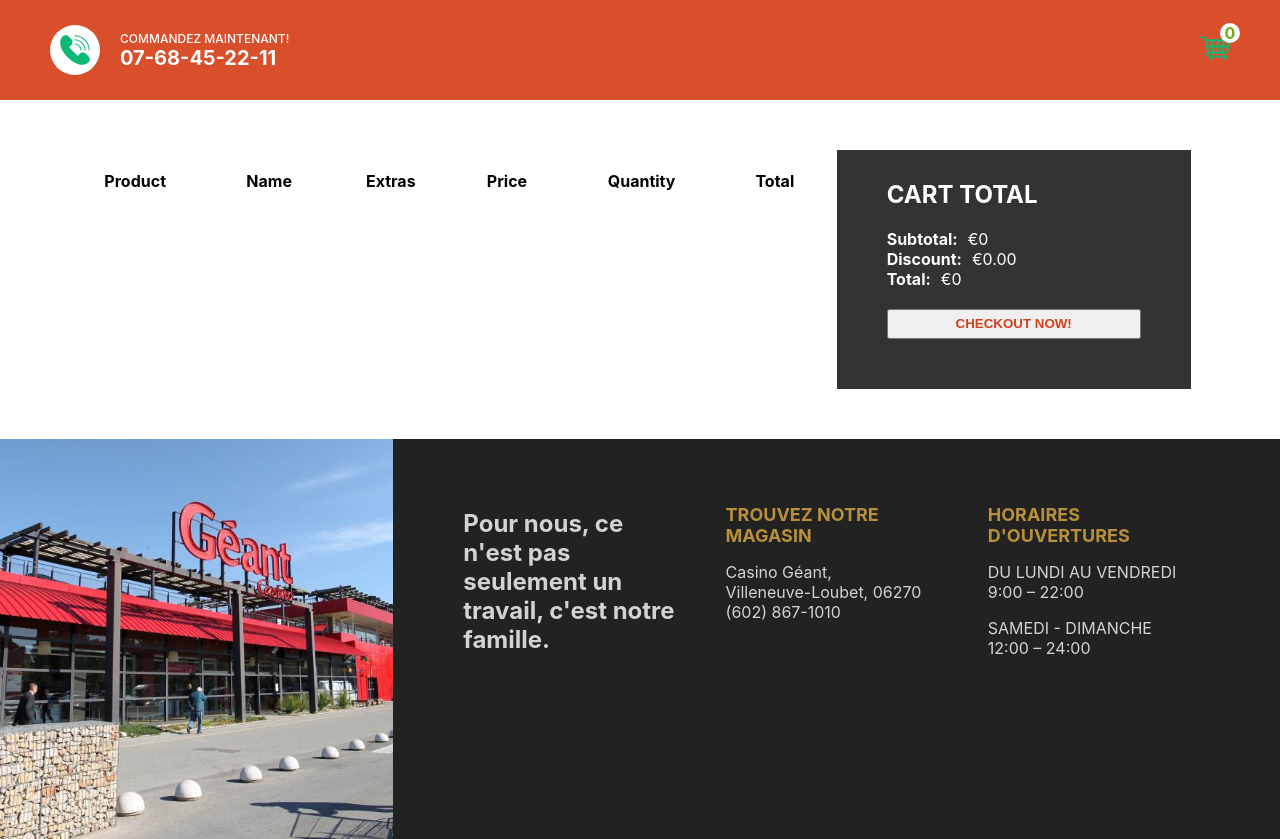
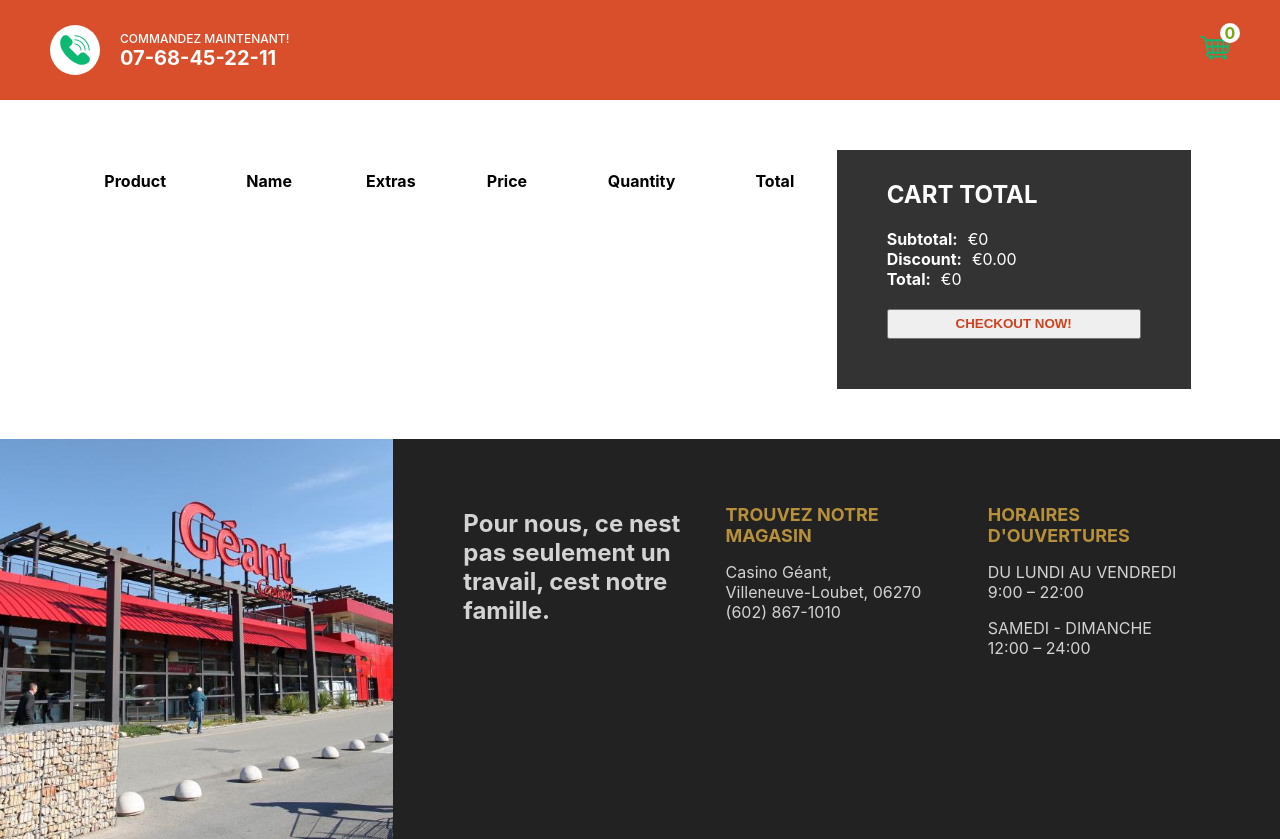
Before and after one commit to danmiles/chez-italienne---react-next---food-ecommerce, a Next.js app: page /cart in a window 1280 px wide. Built offline with nearby package versions, Linux system fonts and the light colour scheme.

Commit message:
Update Footer.jsx

```diff
--- a/components/Footer.jsx
+++ b/components/Footer.jsx
@@ -10,7 +10,7 @@
             <div className={styles.item}>
                 <div className={styles.card}>
                     <h2 className={styles.motto}>
-                        Pour nous, ce n'est pas seulement un travail, c'est notre famille.
+                        Pour nous, ce nest pas seulement un travail, cest notre famille.
                     </h2>
                 </div>
                 <div className={styles.card}>
```
